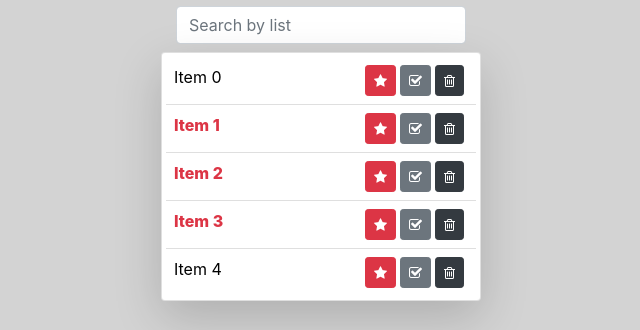
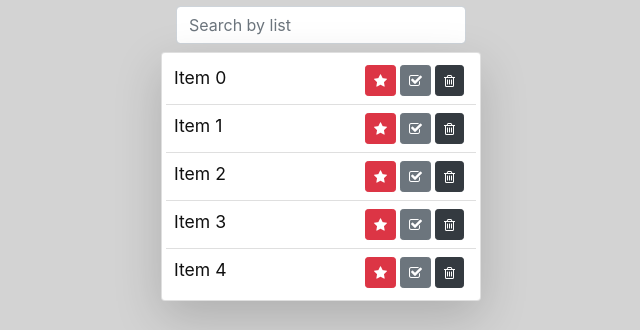
Before and after one commit to teneons/ToDoBox, a React (Create React App) app: page / in a window 1280 px wide. Shown: the part 196-526 px from the top of the page, without its empty margins (319-959 px from the left). Built offline with nearby package versions, Linux system fonts and the light colour scheme.

Commit message:
Add atribute - done

```diff
--- a/src/components/App/App.js
+++ b/src/components/App/App.js
@@ -12,8 +12,8 @@ export default class App extends React.Component {
   render() {
       const itemData = [
           {id: 0, itemText: 'Item 0', important: false, done: false},
-          {id: 1, itemText: 'Item 1', important: true, done: false},
-          {id: 2, itemText: 'Item 2', important: true, done: false},
+          {id: 1, itemText: 'Item 1', important: true, done: true},
+          {id: 2, itemText: 'Item 2', important: true, done: true},
           {id: 3, itemText: 'Item 3', important: true, done: false},
           {id: 4, itemText: 'Item 4', important: false, done: false},
       ];
--- a/src/components/ToDoList/ToDoList.js
+++ b/src/components/ToDoList/ToDoList.js
@@ -8,7 +8,7 @@ export default class ToDoList extends React.Component {
 
         const elemLi = itemDt.map((item) => {
             return(
-                <li key={item.id} className='list-group-item p-2'><ToDoListItem itemText={item.itemText} important={item.important} /></li>
+                <li key={item.id} className='list-group-item p-2'><ToDoListItem itemText={item.itemText} important={item.important} done={item.done}/></li>
             )
         })
 
--- /dev/null
+++ b/src/components/ToDoListItem/ToDoListItem.css
@@ -0,0 +1,16 @@
+.ToDoListItem{
+    color: #101010;
+    font-weight: 400;
+    font-size: 1.1em;
+}
+
+.ToDoListItem.important .ToDoListItemText{
+    color: #dc3545;
+    font-weight: 800;
+}
+
+.ToDoListItem.done .ToDoListItemText{
+    text-decoration: line-through;
+    font-style: italic;
+    color: #424242;
+}
--- a/src/components/ToDoListItem/ToDoListItem.js
+++ b/src/components/ToDoListItem/ToDoListItem.js
@@ -1,22 +1,46 @@
 import React from 'react';
+import './ToDoListItem.css';
 
 export default class ToDoListItem extends React.Component {
+    constructor() {
+        super();
+        this.state = {
+            important: false,
+            done: false
+        };
+
+        this.importantClick = () => {
+            this.setState(({important})=>{
+                return {important: !important}
+            })
+        };
+        this.doneClick = () => {
+            this.setState(({done})=> {
+                return { done: !done}
+            })
+        };
+    };
 
 
     render() {
-        const {itemText, important } = this.props;
+        const {itemText} = this.props;
 
-        const style = {
-            color: important? '#dc3545' : 'black',
-            fontWeight: important? '800' : '400'
-        };
+        let  nameClss = 'ToDoListItem';
+        if(this.state.important){
+            nameClss += ' important';
+        }
+        if(this.state.done){
+            nameClss += ' done';
+        }
 
         return(
             <div>
-                <span style={style}>{itemText}{important}</span>
+                <span className={nameClss}>
+                    <span className='ToDoListItemText'>{itemText}{this.state.important}{this.state.done}</span>
+                </span>
                 <div className='float-right'>
-                    <button className='btn btn-sm btn-danger mr-1'><i className='fa fa-star'></i></button>
-                    <button className='btn btn-sm btn-secondary mr-1'><i className='fa fa-check-square-o'></i></button>
+                    <button onClick={this.importantClick} className='btn btn-sm btn-danger mr-1'><i className='fa fa-star'></i></button>
+                    <button onClick={this.doneClick} className='btn btn-sm btn-secondary mr-1'><i className='fa fa-check-square-o'></i></button>
                     <button className='btn btn-sm btn-dark mr-1'><i className='fa fa-trash-o'></i></button>
                 </div>
             </div>
```
